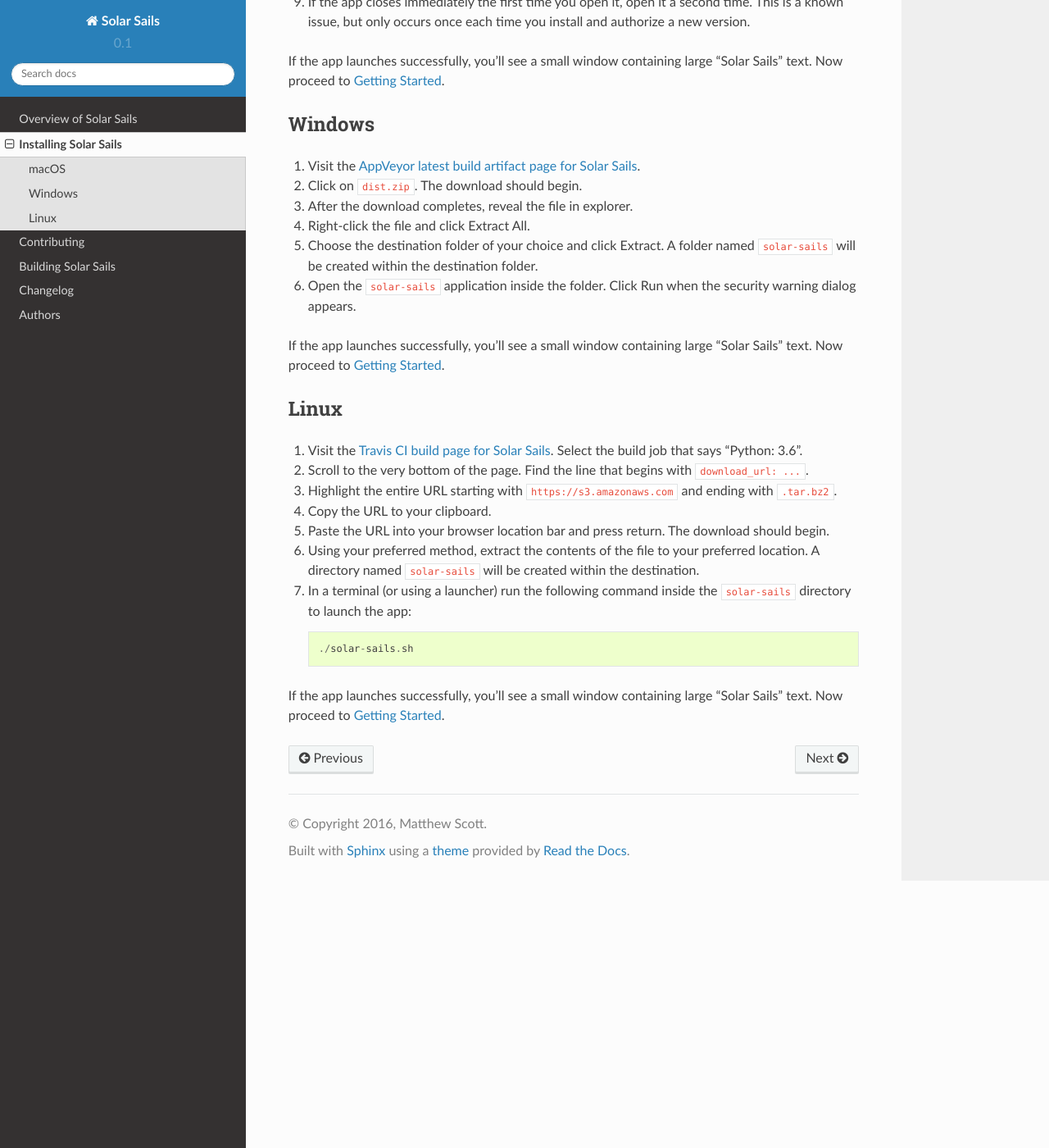
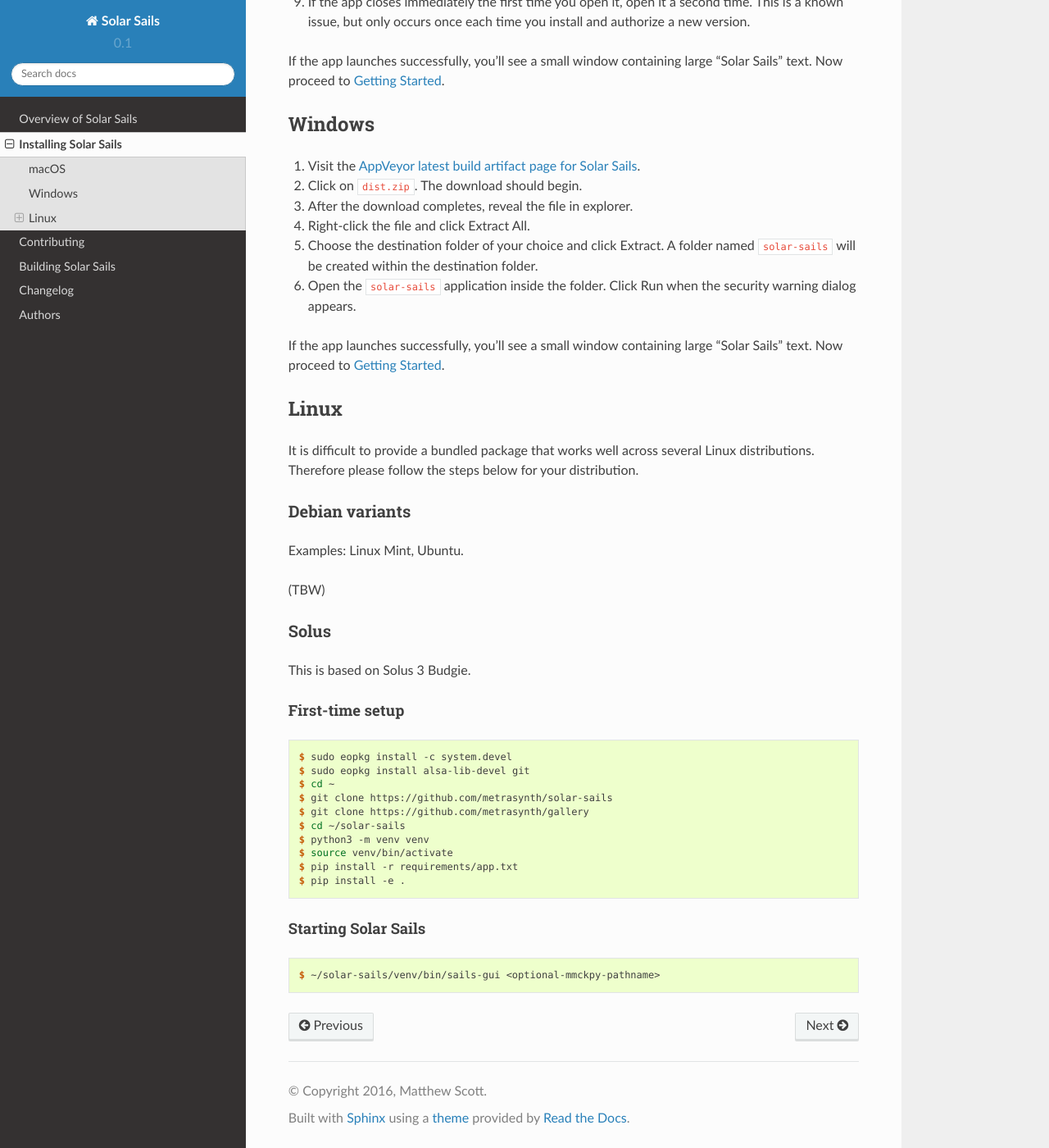
Before and after one commit to metrasynth/solar-sails, a Sphinx documentation site: the page built from docs/installing.rst, in a window 1280 px wide and 1400 px high, scrolled down 564 px. Shown: the whole window at 82% size. Built offline with Sphinx 7.4.7 and the Read the Docs theme 2.0.0, drawn with Linux system fonts in a browser that asks for light colours; pages that are not in the unit, such as notebooks, are missing from menus.

Commit message:
Add info about installing using Solus Linux

```diff
--- a/docs/installing.rst
+++ b/docs/installing.rst
@@ -72,25 +72,40 @@
 Linux
 =====
 
-1.  Visit the `Travis CI build page for Solar Sails`_.
-    Select the build job that says "Python: 3.6".
+It is difficult to provide a bundled package that works well across several Linux distributions.
+Therefore please follow the steps below for your distribution.
 
-2.  Scroll to the very bottom of the page.
-    Find the line that begins with ``download_url: ...``.
+Debian variants
+---------------
 
-3.  Highlight the entire URL starting with ``https://s3.amazonaws.com`` and ending with ``.tar.bz2``.
+Examples: Linux Mint, Ubuntu.
 
-4.  Copy the URL to your clipboard.
+(TBW)
 
-5.  Paste the URL into your browser location bar and press return.
-    The download should begin.
+Solus
+-----
 
-6.  Using your preferred method, extract the contents of the file to your preferred location.
-    A directory named ``solar-sails`` will be created within the destination.
+This is based on Solus 3 Budgie.
 
-7.  In a terminal (or using a launcher) run the following command inside the ``solar-sails`` directory to launch the app::
+First-time setup
+................
 
-        ./solar-sails.sh
+..  code-block:: shell-session
 
-If the app launches successfully, you'll see a small window containing large "Solar Sails" text.
-Now proceed to :doc:`getting-started`.
+      $ sudo eopkg install -c system.devel
+      $ sudo eopkg install alsa-lib-devel git
+      $ cd ~
+      $ git clone https://github.com/metrasynth/solar-sails
+      $ git clone https://github.com/metrasynth/gallery
+      $ cd ~/solar-sails
+      $ python3 -m venv venv
+      $ source venv/bin/activate
+      $ pip install -r requirements/app.txt
+      $ pip install -e .
+
+Starting Solar Sails
+....................
+
+..  code-block:: shell-session
+
+      $ ~/solar-sails/venv/bin/sails-gui <optional-mmckpy-pathname>
```
